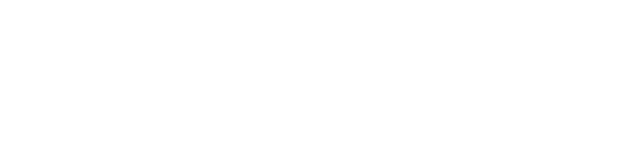
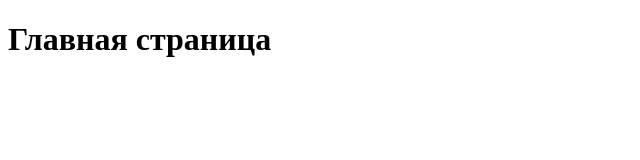
Before and after one commit to McCxx893/git-tasks-1, a plain HTML site: page index.html in a window 1280 px wide. Shown: the whole page, without its empty margins (0-640 px from the left). Drawn offline with Linux system fonts and the light colour scheme.

Commit message:
feat: added h1 header with text - home page

```diff
--- a/index.html
+++ b/index.html
@@ -7,6 +7,9 @@
     <title>Практикуемся с Git</title>
 </head>
 <body>
+    <h1>
+        Главная страница
+    </h1>
 
 </body>
 </html>
```
